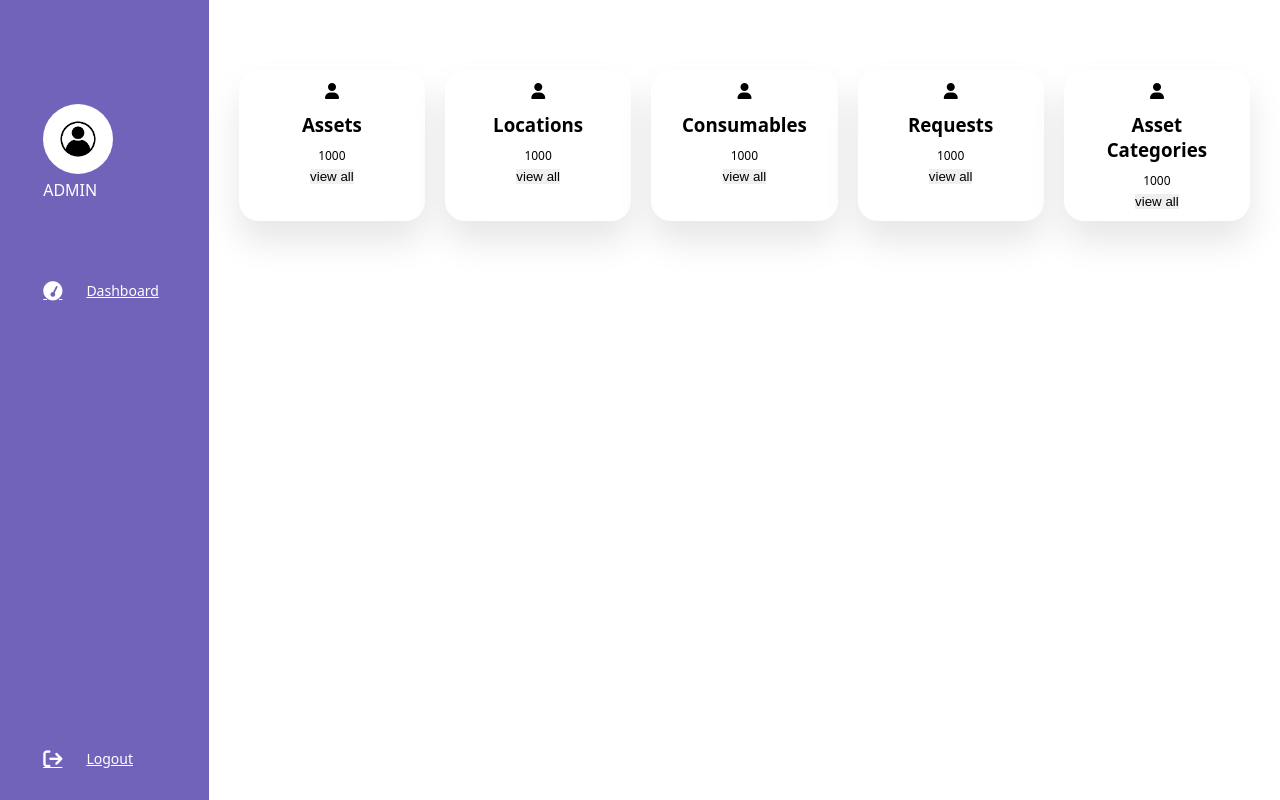
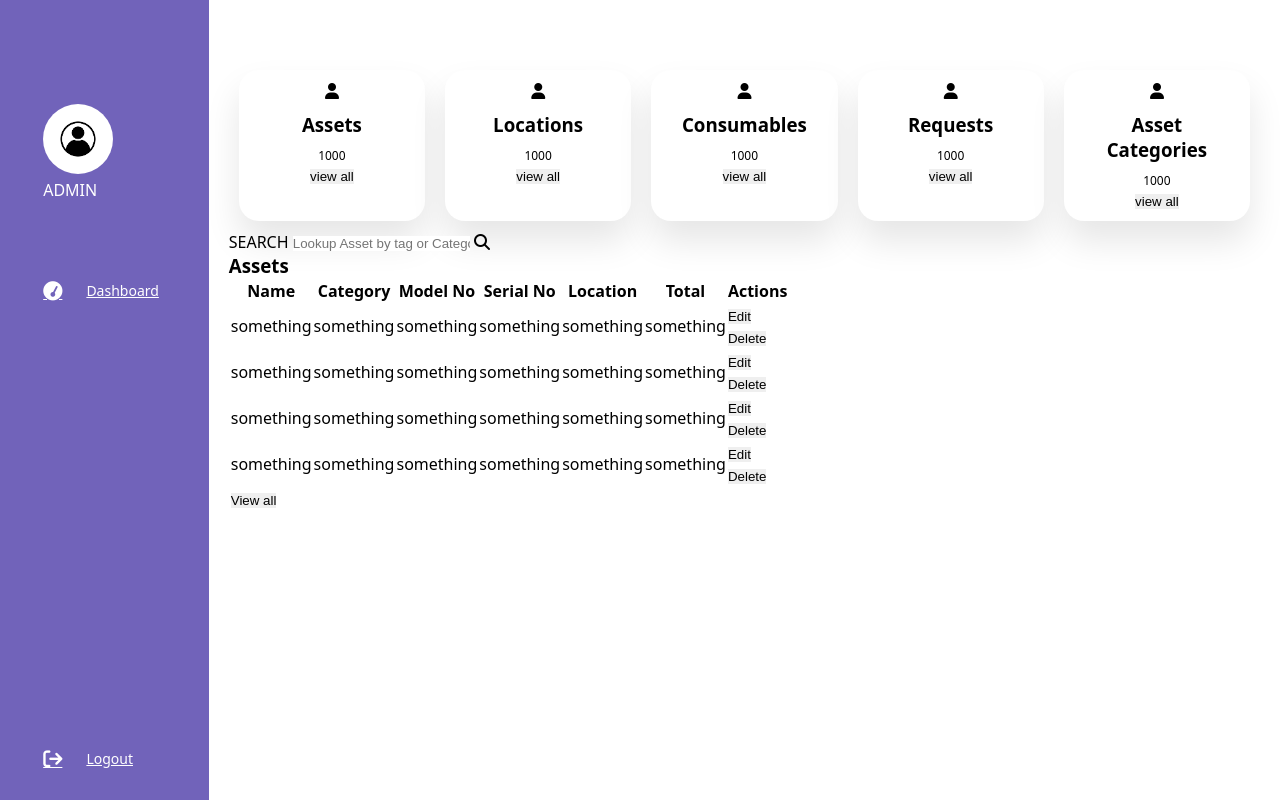
Before and after one commit to JOHNBSE/intern_assetreg, a plain HTML site: page Asset Register/html/dashboard.html in a window 1280 px wide. Drawn offline with Linux system fonts and the light colour scheme.

Commit message:
Update dashboard.html

```diff
--- a/Asset Register/html/dashboard.html
+++ b/Asset Register/html/dashboard.html
@@ -96,6 +96,73 @@
                 <button>view all</button>
             </div>
         </div>
+        <div>
+            <label for="search">SEARCH</label>
+            <span><input type="text" placeholder="Lookup Asset by tag or Category"></span>
+            <span><i class="fa fa-search"></i></span>
+        </div>
+        <div class="tabular-wrapper">
+            <h3 class="main-title">Assets</h3>
+            <div class="table-container">
+                <table>
+                    <thead>
+                        <tr>
+                            <th>Name</th>
+                            <th>Category</th>
+                            <th>Model No</th>
+                            <th>Serial No</th>
+                            <th>Location</th>
+                            <th>Total</th>
+                            <th>Actions</th>
+                        </tr>
+                    </thead>
+                    <tbody>
+                        <tr>
+                            <td>something</td>
+                            <td>something</td>
+                            <td>something</td>
+                            <td>something</td>
+                            <td>something</td>
+                            <td>something</td>
+                            <td><button>Edit</button><br><button>Delete</button></td>
+                        </tr>
+                        <tr>
+                            <td>something</td>
+                            <td>something</td>
+                            <td>something</td>
+                            <td>something</td>
+                            <td>something</td>
+                            <td>something</td>
+                            <td><button>Edit</button><br><button>Delete</button></td>
+                        </tr>
+                        <tr>
+                            <td>something</td>
+                            <td>something</td>
+                            <td>something</td>
+                            <td>something</td>
+                            <td>something</td>
+                            <td>something</td>
+                            <td><button>Edit</button><br><button>Delete</button></td>
+                        </tr>
+                        <tr>
+                            <td>something</td>
+                            <td>something</td>
+                            <td>something</td>
+                            <td>something</td>
+                            <td>something</td>
+                            <td>something</td>
+                            <td><button>Edit</button><br><button>Delete</button></td>
+                        </tr>
+                    </tbody>
+                    <tfoot>
+                        <tr>
+                            <td colspan="7"><button>View all</button></td>
+                        </tr>
+                    </tfoot>
+                </table>
+            </div>
+
+        </div>
     </section>
 </body>
 </html>
```
